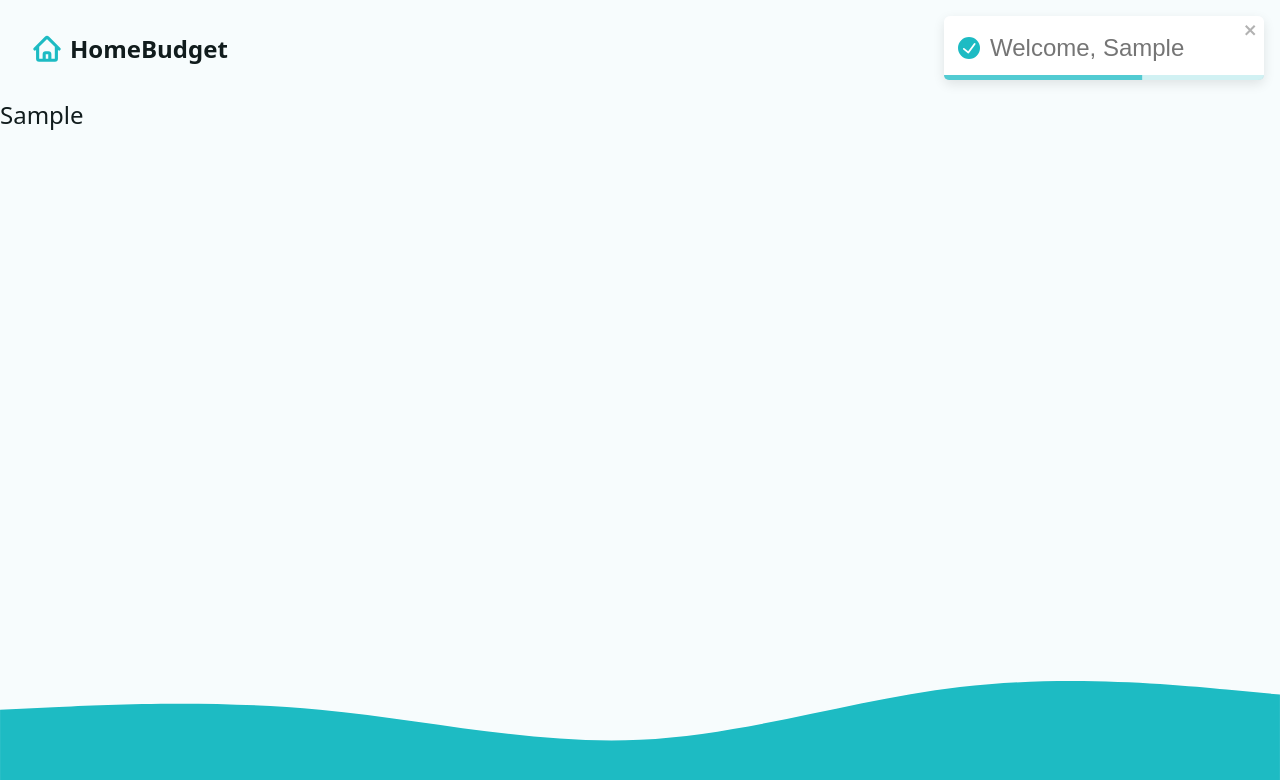
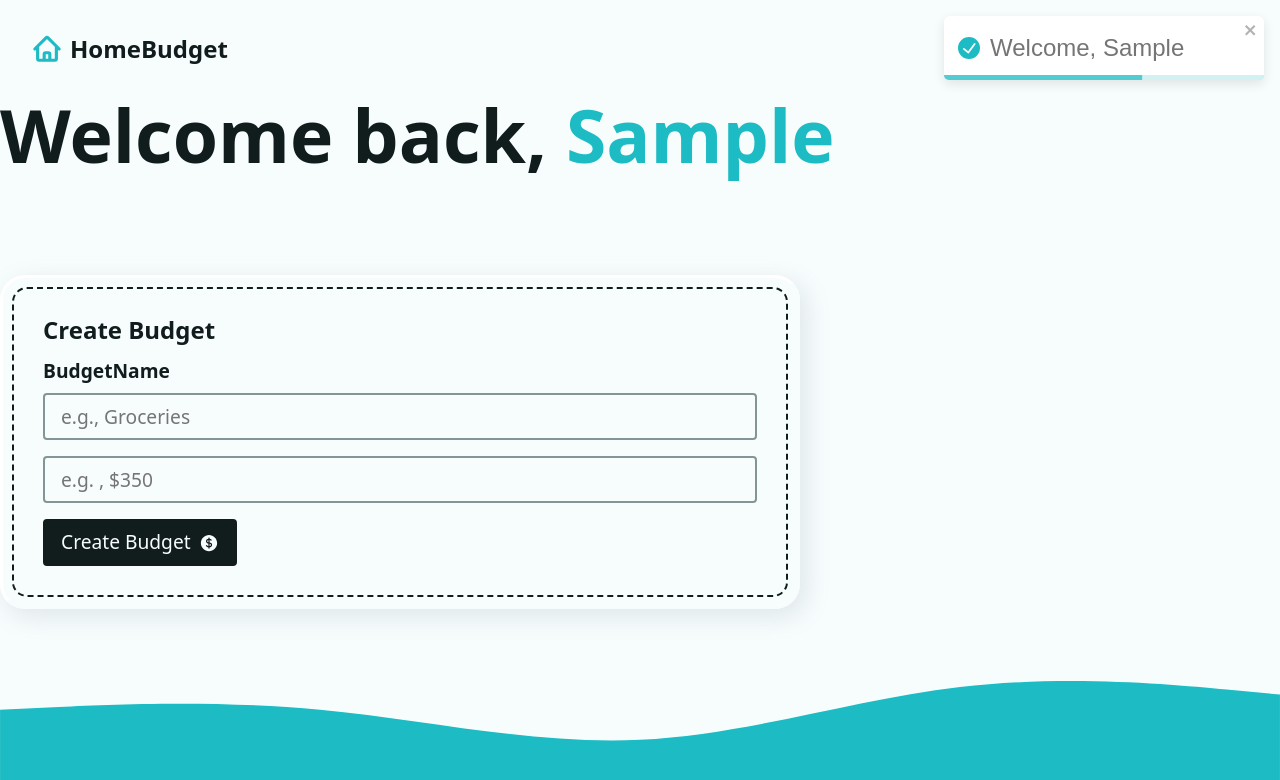
Before and after one commit to FahadAlHossain/react-router-budget-app, a React (Vite) app: page / in a window 1280 px wide. Both pictures are taken after typing "Sample" into the empty fields and a click on the button "Create Account". Shown: the top 780 px of the page. Built offline with nearby package versions, Linux system fonts and the light colour scheme.

Commit message:
budget form added

```diff
--- /dev/null
+++ b/src/components/AddBudgetForm/AddBudgetForm.jsx
@@ -0,0 +1,39 @@
+import { CurrencyDollarIcon } from "@heroicons/react/24/solid";
+import { Form } from "react-router-dom";
+
+const AddBudgetForm = () => {
+  return (
+    <div className="form-wrapper">
+      <h2 className="h3">Create Budget</h2>
+      <Form method="post" className="grid-sm">
+        <div className="grid-xs">
+          <label htmlFor="newBudget">BudgetName</label>
+          <input
+            type="text"
+            name="newBudget"
+            id="newBudget"
+            placeholder="e.g., Groceries"
+            required
+          />
+        </div>
+        <div className="grid-xs">
+          <input
+            type="number"
+            name="newBudgetAmount"
+            id="newBudgetAmount"
+            step="0.01"
+            placeholder="e.g. , $350"
+            inputMode="decimal"
+          />
+        </div>
+        <input type="hidden" name="_action" value="createBudget" />
+        <button type="submit" className="btn btn--dark">
+          <span>Create Budget</span>
+          <CurrencyDollarIcon width={20}/>
+        </button>
+      </Form>
+    </div>
+  );
+};
+
+export default AddBudgetForm;
--- a/src/components/DashBoard/DashBoard.jsx
+++ b/src/components/DashBoard/DashBoard.jsx
@@ -1,33 +1,60 @@
 import { useLoaderData } from "react-router-dom";
-import { fetchData } from "../../utilities/localStorage";
+import { createBudget, fetchData } from "../../utilities/localStorage";
 import Intro from "../Intro/Intro";
 import { toast } from "react-toastify";
+import AddBudgetForm from "../AddBudgetForm/AddBudgetForm";
 
 const dashboardLoader = () => {
   const userName = fetchData("userName");
-  return { userName };
+  const budgets = fetchData("budgets");
+  return { userName, budgets };
 };
 export { dashboardLoader };
 
-export async function dashboardAction({request}) {
-    const data = await request.formData();
-    const formData = Object.fromEntries(data);
+export async function dashboardAction({ request }) {
+  const data = await request.formData();
+  const { _action, ...values } = Object.fromEntries(data);
+  if (_action === "newUser") {
     try {
-        localStorage.setItem("userName", JSON.stringify(formData.userName));
-        return toast.success(`Welcome, ${formData.userName}`);
+      localStorage.setItem("userName", JSON.stringify(values.userName));
+      return toast.success(`Welcome, ${values.userName}`);
     } catch (e) {
-        throw new Error("There was a problem creating your account.",e)
+      throw new Error("There was a problem creating your account.", e);
     }
+  }
+
+  if(_action === "createBudget"){
+    try {
+        createBudget({
+            name: values.newBudget,
+            amount: values.newBudgetAmount,
+        })
+        return toast.success("Budget created!")
+    } catch (e) {
+        throw new Error("There was a problem creating your budget.", e);
+    }
+  }
 }
 
 const DashBoard = () => {
   const { userName } = useLoaderData();
   return (
-  <div>
-    {
-        userName ? <p>{userName}</p> : <Intro/>
-    }
-  </div>
+    <>
+      {userName ? (
+        <div className="dashboard">
+          <h1>
+            Welcome back, <span className="accent">{userName}</span>
+          </h1>
+          <div className="grid-lg">
+            <div className="flex-lg">
+              <AddBudgetForm />
+            </div>
+          </div>
+        </div>
+      ) : (
+        <Intro />
+      )}
+    </>
   );
 };
 
--- a/src/components/Intro/Intro.jsx
+++ b/src/components/Intro/Intro.jsx
@@ -21,6 +21,7 @@
             aria-label="Your name"
             autoComplete="given-name"
           />
+          <input type="hidden" name="_action" value="newUser" />
           <button type="submit" className="btn btn--dark">
             <span>Create Account</span>
             <UserPlusIcon width={20}></UserPlusIcon>
--- a/src/utilities/localStorage.js
+++ b/src/utilities/localStorage.js
@@ -1,9 +1,27 @@
+const generateRandomColor = () => {
+    const existingBudgetLength = fetchData("budgets")?.
+    length ?? 0;
+    return `${existingBudgetLength * 34} 65% 50%`
+}
+
 const fetchData = (key) => {
   return JSON.parse(localStorage.getItem(key));
 };
+
+const createBudget = ({name,amount}) => {
+    const newItem = {
+        id: crypto.randomUUID(),
+        name: name,
+        createdAt: Date.now(),
+        amount: +amount,
+        color: generateRandomColor(),
+    }
+    const existingBudgets = fetchData("budgets") ?? [];
+    return localStorage.setItem("budgets", JSON.stringify([...existingBudgets, newItem]))
+}
 
 const deleteItem = ({key}) => {
     return localStorage.removeItem(key)
 }
 
-export { fetchData, deleteItem };
+export { fetchData, deleteItem, createBudget };
```
